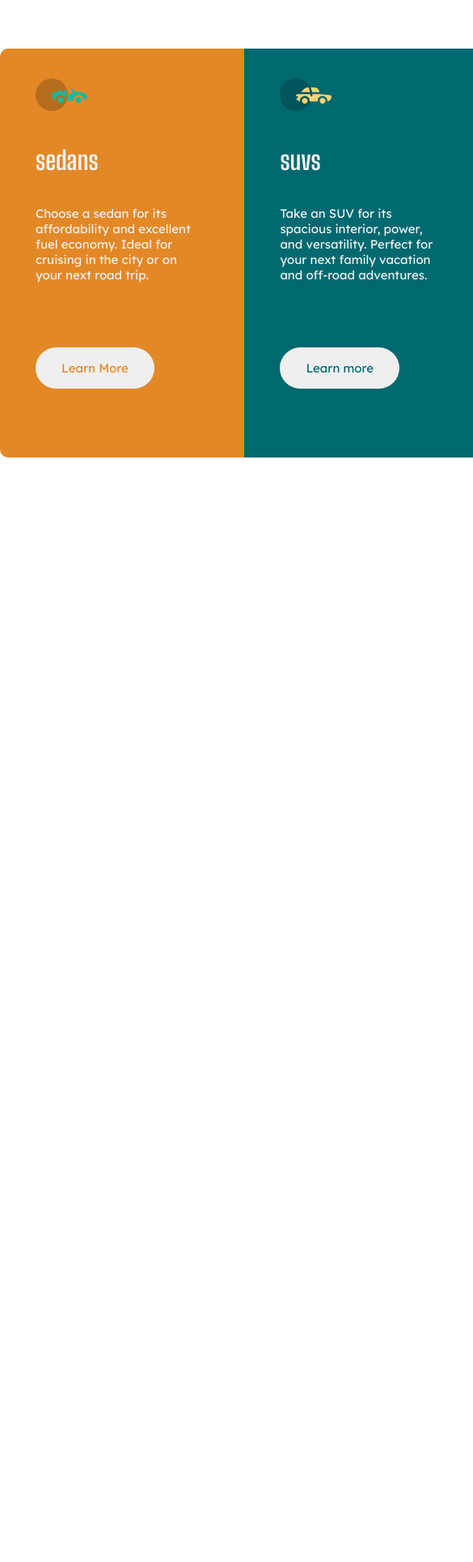
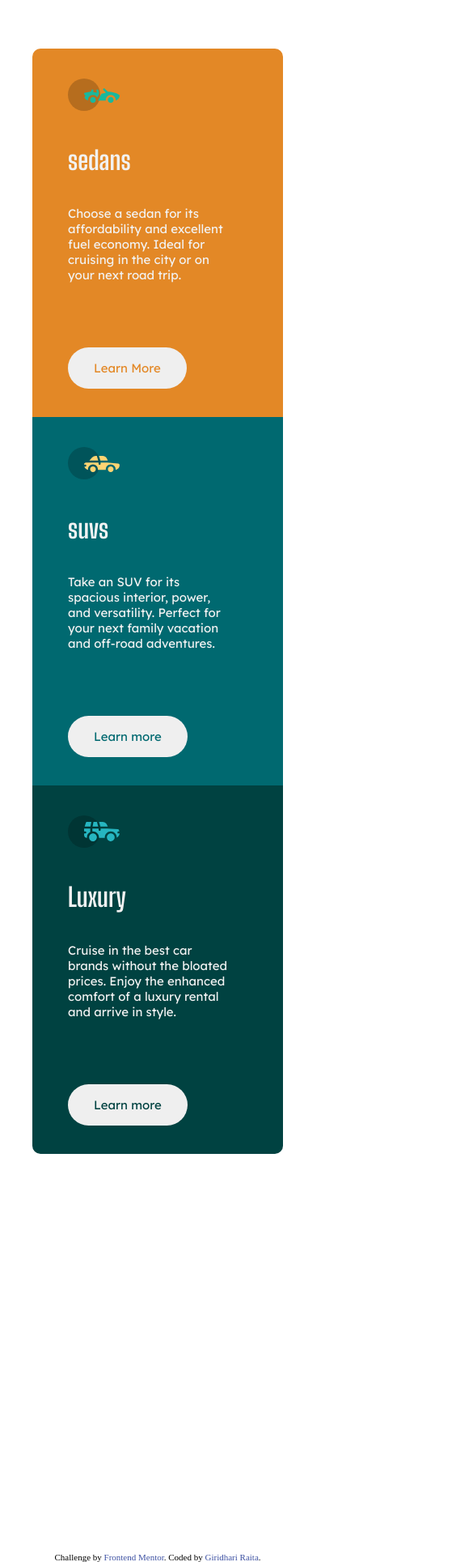
Before and after one commit to sidoliver/column_preview-card, a plain HTML site: page index.html in a window 390 px wide. Shown: the top 1929 px of the page at 81% size, 585 px wide, since content can reach past the window. Before the commit the page ends 844 px from the top, so only its background shows below. Drawn offline with Linux system fonts and the light colour scheme.

Commit message:
added the responsive feature for desktop and mobile

```diff
--- a/index.html
+++ b/index.html
@@ -11,10 +11,10 @@
   <link rel="stylesheet" href="style.css">
 
   <!-- Feel free to remove these styles or customise in your own stylesheet 👍 -->
-  <!-- <style>
+  <style>
     .attribution { font-size: 11px; text-align: center; }
     .attribution a { color: hsl(228, 45%, 44%); }
-  </style> -->
+  </style>
 </head>
 <body>
   <div class="container">
@@ -41,9 +41,9 @@
     </div>
   </div>
 
-  <!-- <div class="attribution">
+  <div class="attribution">
     Challenge by <a href="https://www.frontendmentor.io?ref=challenge" target="_blank">Frontend Mentor</a>.
-    Coded by <a href="#">Your Name Here</a>.
-  </div> -->
+    Coded by <a href="#">Giridhari Raita</a>.
+  </div>
 </body>
 </html>
--- a/style.css
+++ b/style.css
@@ -39,8 +39,8 @@ ul {
 a {
   text-decoration: none;
 }
+/*
 
-/*
 ===============
 project style
 ===================
@@ -83,7 +83,7 @@ p {
 .image {
     margin-bottom: 38px;
 }
-button {
+.btn {
     font-family: var(--ff-secondary);
     font-size: 15px;
     padding: 14px 30px;
@@ -100,9 +100,30 @@ button {
 .btn-3 {
     color:var(--clr-very-dark-cyan);
 }
-button:hover {
+.btn:hover {
     background-color: transparent;
     color:hsl(0, 0%, 95%);
+    border: 2px solid transparent;
     border-color:hsl(0, 0%, 95%);
     box-shadow: 0px 0px 0px transparent;
 }
+
+/* ===============
+mobile responsive
+===================
+*/
+@media only screen and (max-width: 700px){
+
+    .container {
+        width: 310px;
+        height: 220vh;
+        display: flex;
+        flex-direction: column;
+    }
+    .box-1 {
+        border-radius: 10px 10px 0 0 ;
+    }
+    .box-3 {
+        border-radius: 0 0 10px 10px;
+    }
+}
```
